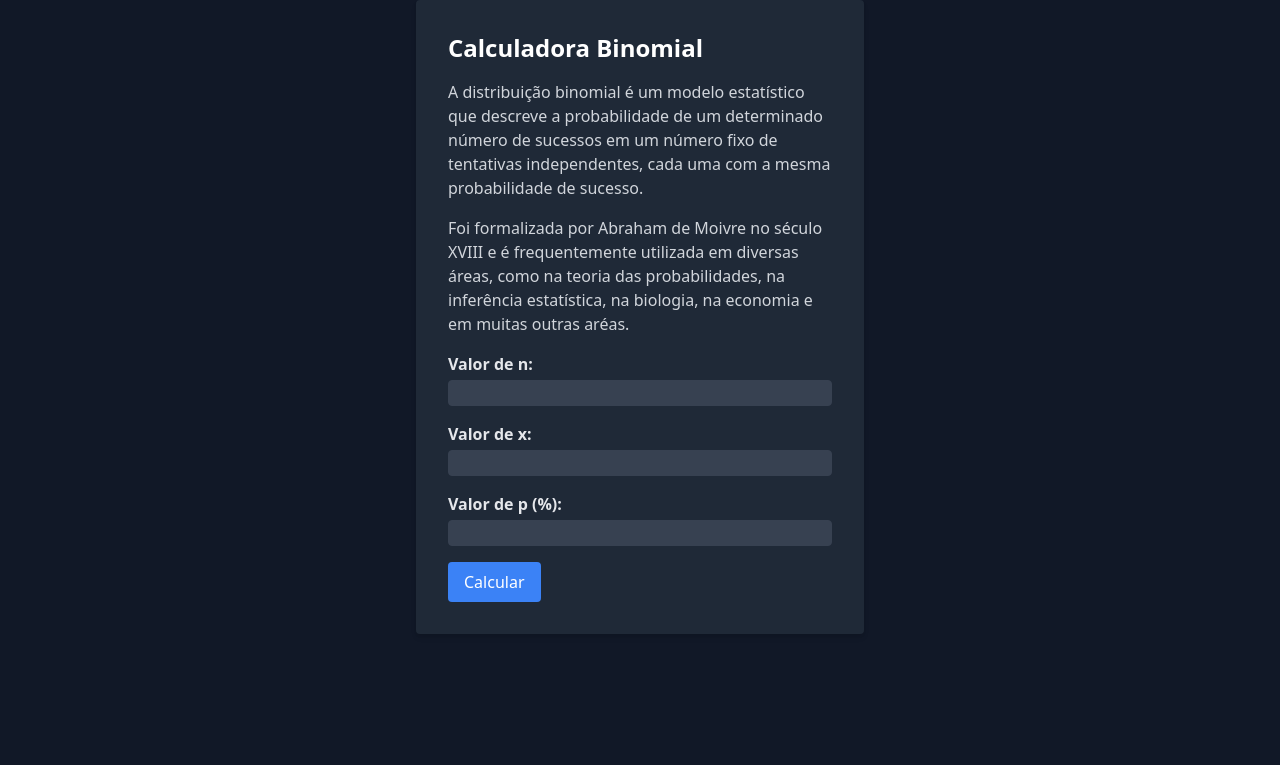
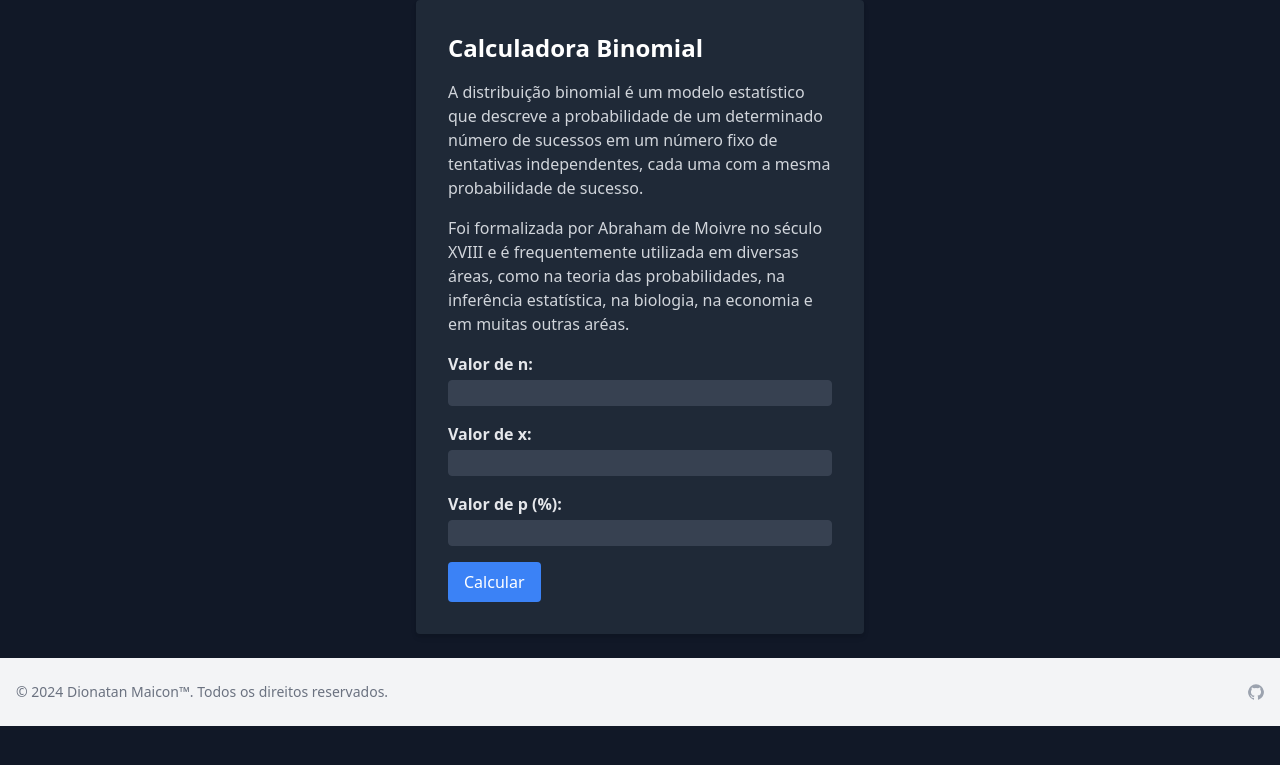
Before and after one commit to Dionatann/formulaBinominal-calc, a Django app: template formula/templates/formulario.html in a window 1280 px wide. Shown: the top 765 px of the page. Run offline with Django 4.2, Linux system fonts and the light colour scheme; the template is opened without the code that fills it, so the values that code supplies are empty.

Commit message:
ultimas alterações

```diff
--- a/formula/templates/formulario.html
+++ b/formula/templates/formulario.html
@@ -29,6 +29,24 @@
             </div>
             <button type="submit" class="bg-blue-500 text-white px-4 py-2 rounded hover:bg-blue-600">Calcular</button>
         </form>
+    </div><br>
+
+
+
+<footer class="bg-white dark:bg-gray-900">
+    <div class="px-4 py-6 bg-gray-100 dark:bg-gray-700 md:flex md:items-center md:justify-between">
+        <span class="text-sm text-gray-500 dark:text-gray-300 sm:text-center">© 2024 <a href="#">Dionatan Maicon™</a>. Todos os direitos reservados.
+        </span>
+        <div class="flex mt-4 sm:justify-center md:mt-0 space-x-5 rtl:space-x-reverse">
+              <a href="https://github.com/Dionatann/formulaBinominal-calc/tree/main" target="_blank" class="text-gray-400 hover:text-gray-900 dark:hover:text-white">
+                  <svg class="w-4 h-4" aria-hidden="true" xmlns="http://www.w3.org/2000/svg" fill="currentColor" viewBox="0 0 20 20">
+                        <path fill-rule="evenodd" d="M10 .333A9.911 9.911 0 0 0 6.866 19.65c.5.092.678-.215.678-.477 0-.237-.01-1.017-.014-1.845-2.757.6-3.338-1.169-3.338-1.169a2.627 2.627 0 0 0-1.1-1.451c-.9-.615.07-.6.07-.6a2.084 2.084 0 0 1 1.518 1.021 2.11 2.11 0 0 0 2.884.823c.044-.503.268-.973.63-1.325-2.2-.25-4.516-1.1-4.516-4.9A3.832 3.832 0 0 1 4.7 7.068a3.56 3.56 0 0 1 .095-2.623s.832-.266 2.726 1.016a9.409 9.409 0 0 1 4.962 0c1.89-1.282 2.717-1.016 2.717-1.016.366.83.402 1.768.1 2.623a3.827 3.827 0 0 1 1.02 2.659c0 3.807-2.319 4.644-4.525 4.889a2.366 2.366 0 0 1 .673 1.834c0 1.326-.012 2.394-.012 2.72 0 .263.18.572.681.475A9.911 9.911 0 0 0 10 .333Z" clip-rule="evenodd"/>
+                  </svg>
+                  <span class="sr-only">GitHub</span>
+              </a>
+        </div>
     </div>
+</footer>
+
 </body>
 </html>
--- a/formula/templates/resultado.html
+++ b/formula/templates/resultado.html
@@ -9,7 +9,7 @@
 </head>
 
 <body class="bg-gray-900 text-white">
-    <div class="max-w-md mx-auto bg-gray-800 p-8 rounded shadow-md">
+    <div class="max-w-md mx-auto bg-gray-800 p-8 mt-10 rounded shadow-md">
         <h1 class="text-2xl font-bold mb-4">Resultado Binomial</h1>
         <div class="mb-4">
             <p class="text-gray-300"><strong>Probabilidade Acumulada:</strong> {{ proba }}</p>
@@ -17,5 +17,7 @@
         </div>
         <a href="{% url 'binomial_calc' %}" class="bg-blue-500 text-white px-4 py-2 rounded hover:bg-blue-600">Voltar</a>
     </div>
+
+
 </body>
 </html>
--- a/formula/urls.py
+++ /dev/null
@@ -1,6 +0,0 @@
-from django.urls import path
-from . import views
-
-urlpatterns = [
-    path('formula/', views.binomial_calc, name='binomial_calc'),
-]
--- a/formulaBi/urls.py
+++ b/formulaBi/urls.py
@@ -1,8 +1,8 @@
-from formula import urls
+from formula import views
 from django.contrib import admin
 from django.urls import path, include
 
 urlpatterns = [
     path('admin/', admin.site.urls),
-    path('', include(urls))
+    path('', views.binomial_calc, name='binomial_calc'),
 ]
```
